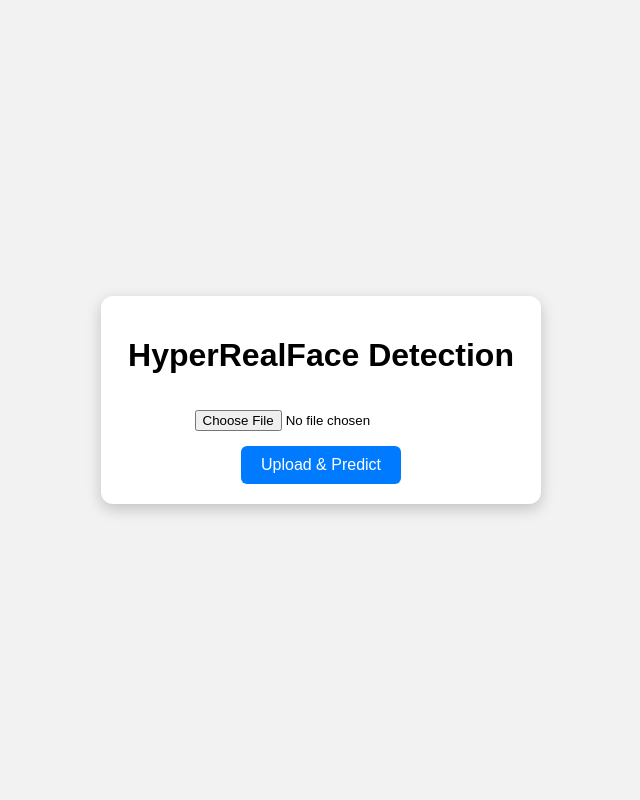
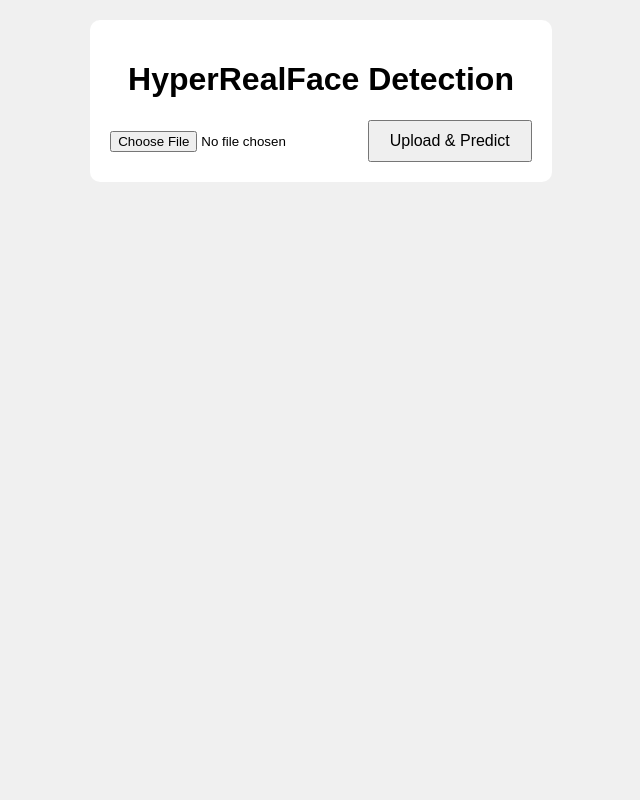
Before and after one commit to calvinjames815-eng/HyperRealFaceWeb, a Flask app: page / in a window 1280 px wide. Shown: the whole page, without its empty margins (319-959 px from the left). Run offline with Flask 3, Linux system fonts and the light colour scheme.

Commit message:
Update style.css

```diff
--- a/static/style.css
+++ b/static/style.css
@@ -1,43 +1,23 @@
 body {
     font-family: Arial, sans-serif;
-    background: #f2f2f2;
-    display: flex;
-    justify-content: center;
-    align-items: center;
-    min-height: 100vh;
-    margin: 0;
+    text-align: center;
+    margin: 20px;
+    background-color: #f0f0f0;
 }
 
 .container {
-    background: #fff;
+    background-color: white;
     padding: 20px;
-    border-radius: 12px;
-    box-shadow: 0 5px 15px rgba(0,0,0,0.2);
-    width: 90%;
-    max-width: 400px;
-    text-align: center;
+    border-radius: 10px;
+    display: inline-block;
 }
 
 input[type="file"] {
-    margin: 15px 0;
+    margin: 10px 0;
 }
 
 button {
     padding: 10px 20px;
-    background: #007BFF;
-    border: none;
-    color: #fff;
     font-size: 16px;
-    border-radius: 6px;
     cursor: pointer;
 }
-
-button:hover {
-    background: #0056b3;
-}
-
-img {
-    margin-top: 10px;
-    max-width: 100%;
-    border-radius: 8px;
-}
```
